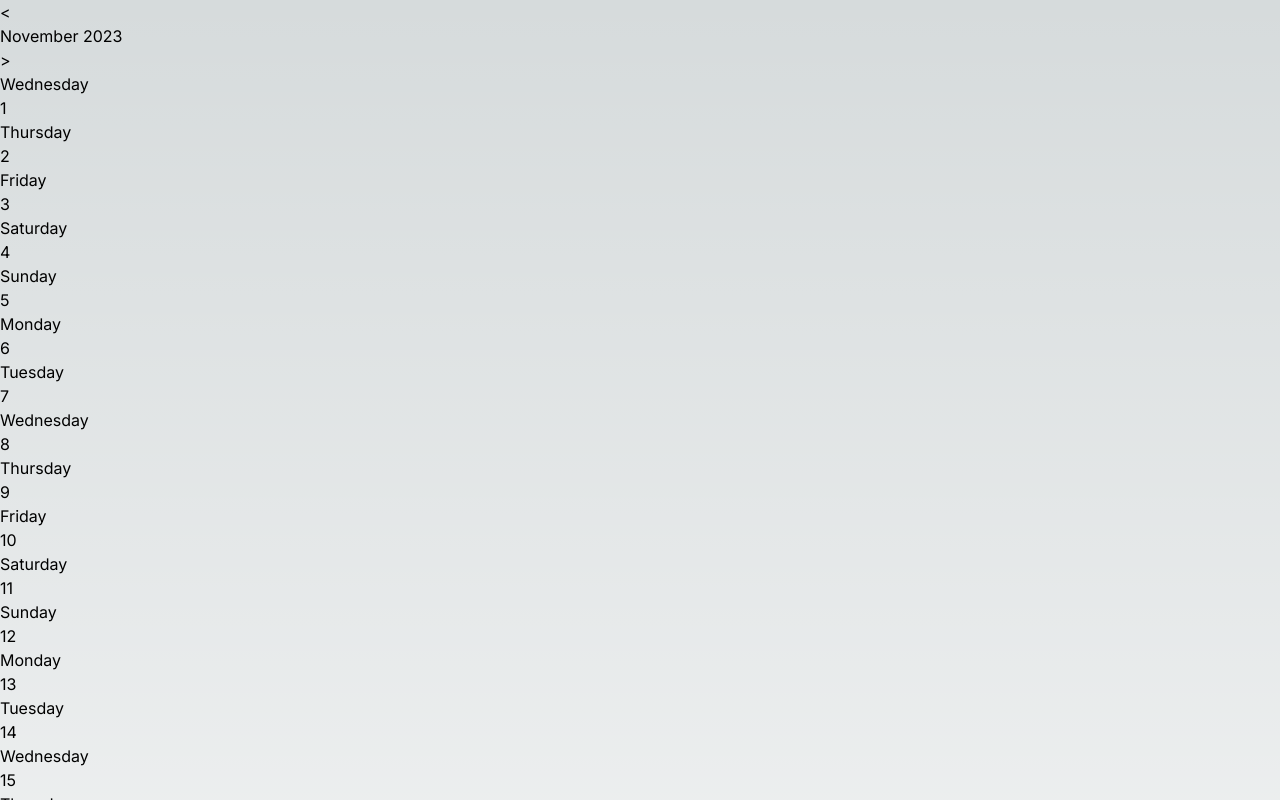
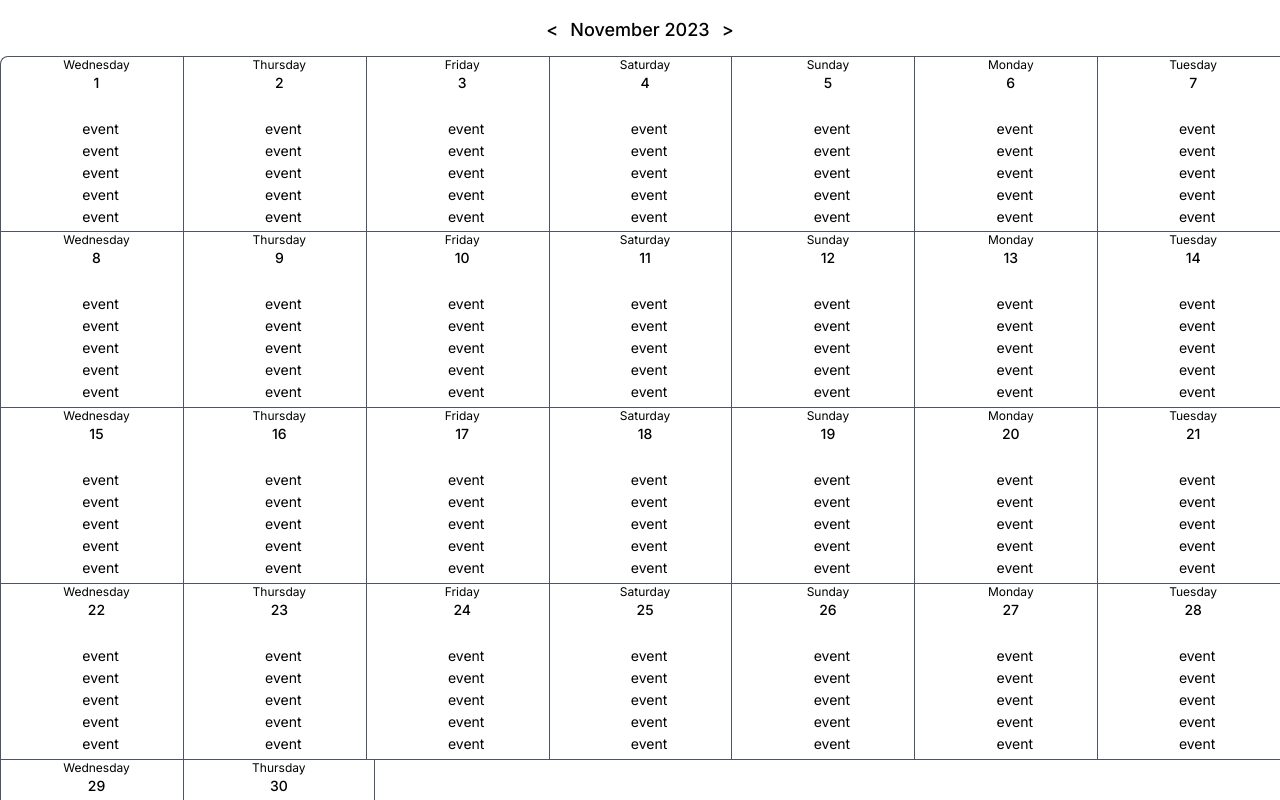
Before and after one commit to shivamarora1/birthday-calender, a Next.js app: page / in a window 1280 px wide. Shown: the top 800 px of the page. Built offline with nearby package versions, Linux system fonts and the light colour scheme.

Commit message:
added UI files

```diff
--- a/app/globals.css
+++ b/app/globals.css
@@ -4,16 +4,6 @@
 
 :root {
   --foreground-rgb: 0, 0, 0;
-  --background-start-rgb: 214, 219, 220;
-  --background-end-rgb: 255, 255, 255;
-}
-
-@media (prefers-color-scheme: dark) {
-  :root {
-    --foreground-rgb: 255, 255, 255;
-    --background-start-rgb: 0, 0, 0;
-    --background-end-rgb: 0, 0, 0;
-  }
 }
 
 body {
--- a/app/ui/day.tsx
+++ b/app/ui/day.tsx
@@ -1,10 +1,47 @@
-export default function Day({date}:{date: Date}){
-    const day = date.getDate();
-    const dayName = date.toLocaleDateString('en',{weekday:'long'});
-    return <>
-    <div>
-        <div>{dayName}</div>
-        <div>{day}</div>
-    </div>
+export default function Day({ date }: { date: Date }) {
+  const events = [
+    "Events",
+    "Event-1",
+    "Events-2",
+    "Event-3",
+    "Events-4",
+    "Event-5",
+  ];
+  const day = date.getDate();
+  const lastDay = new Date(
+    date.getFullYear(),
+    date.getMonth() + 1,
+    0
+  ).getDate();
+  const dayName = date.toLocaleDateString("en", { weekday: "long" });
+  return (
+    <>
+      <div
+        className={`block border-l border-b border-gray-600 w-48 h-44 text-center
+        ${day <= 7 ? "border-t" : ""}
+        ${day % 7 == 0 ? "border-r" : ""}
+        ${day == lastDay ? "border-r" : ""}
+        ${day == 1 ? "rounded-tl-lg" : ""}
+        ${day == 7 ? "rounded-tr-lg" : ""}
+        ${day == 28 ? "rounded-br-lg" : ""}
+        ${(lastDay == 28 && day == 22) || day == 29 ? "rounded-bl-lg" : ""}
+        ${day == lastDay ? "rounded-br-lg" : ""}`}
+      >
+        <div className="text-xs">{dayName}</div>
+        <div className="text-sm font-medium">{day}</div>
+        <div className="text-sm mt-1 mb-1 ml-2">
+          {events.map((event, idx) => (
+            <div
+              key={idx}
+              className={`mb-0.5 rounded-l
+              bg-gray-${Math.max(400 - idx * 100, 100)}
+              ${idx > 0 ? "text-black" : "text-white"}`}
+            >
+              event
+            </div>
+          ))}
+        </div>
+      </div>
     </>
+  );
 }
--- a/app/ui/month-heading.tsx
+++ b/app/ui/month-heading.tsx
@@ -1,10 +1,10 @@
 export default function MonthHeading({ month }: { month: string }) {
   return (
     <>
-      <div>
-        <div>&lt;</div>
-        <div>{month}</div>
-        <div>&gt;</div>
+      <div className = "flex mb-3">
+        <div className="font-medium text-lg">&lt;</div>
+        <div className="font-medium text-lg mx-3">{month}</div>
+        <div className="font-medium text-lg">&gt;</div>
       </div>
     </>
   );
--- a/app/ui/month.tsx
+++ b/app/ui/month.tsx
@@ -22,8 +22,10 @@ export default function Month({
 
   return (
     <>
-      <MonthHeading month={monthName + " " + year} />
-      <div>{elements}</div>
+      <div className="flex flex-col items-center justify-center my-4">
+        <MonthHeading month={monthName + " " + year} />
+        <div className="grid grid-cols-7 w-fit">{elements}</div>
+      </div>
     </>
   );
 }
```
